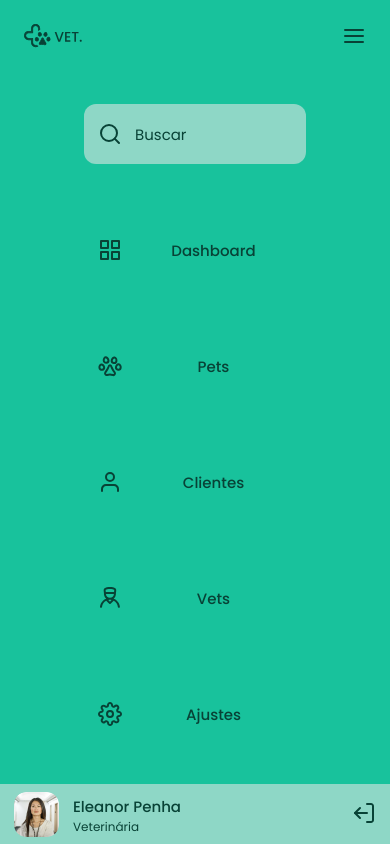
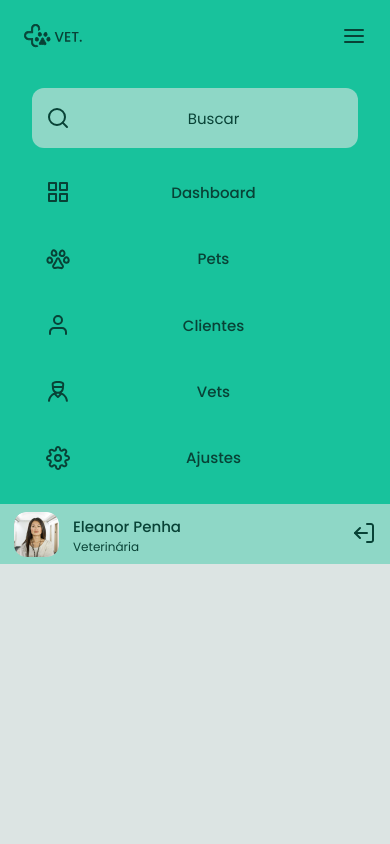
Before and after one commit to moisesggomes/rocketseat_sidebar, a plain HTML site: page index.html in a window 390 px wide. Both pictures are taken after a click on the button 354 px from the left and 36 px from the top of the page. Drawn offline with Linux system fonts and the light colour scheme.

Commit message:
Improve responsiveness

```diff
--- a/style.css
+++ b/style.css
@@ -241,7 +241,7 @@ aside.expanded + main {
     }
 
     aside.expanded {
-        height: 100vh;
+        height: 56.4rem;
 
         overflow-y: hidden;
     }
@@ -251,7 +251,7 @@ aside.expanded + main {
     }
     aside.expanded nav #options {
         margin-inline: 0;
-        padding: 3.2rem 1.4rem;
+        padding: 1.6rem 20%;
 
         display: flex;
         flex-direction: column;
@@ -260,7 +260,19 @@ aside.expanded + main {
     }
     aside.expanded nav #options .option {
         margin-inline: auto;
+        margin-bottom: 0;
+        width: 100%;
         padding: 3rem 1.4rem;
+    }
+    aside.expanded nav #options .option#search {
+        margin-bottom: .8rem;
+    }
+    aside.expanded nav #options .option#search input {
+        min-width: 0;
+        flex-grow: 1;
+    }
+    aside.expanded nav #options .option#search input::placeholder{
+        text-align: center;
     }
     aside.expanded nav #options .option p {
         flex-grow: 1;
@@ -268,3 +280,9 @@ aside.expanded + main {
         text-align: center;
     }
 }
+
+@media (max-width: 425px) {
+    aside.expanded nav #options {
+        padding-inline: 3.2rem;
+    }
+}
```
